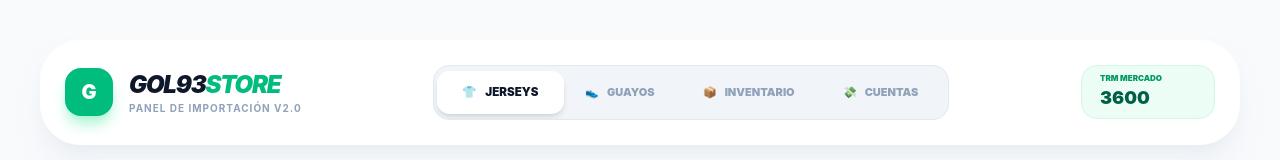
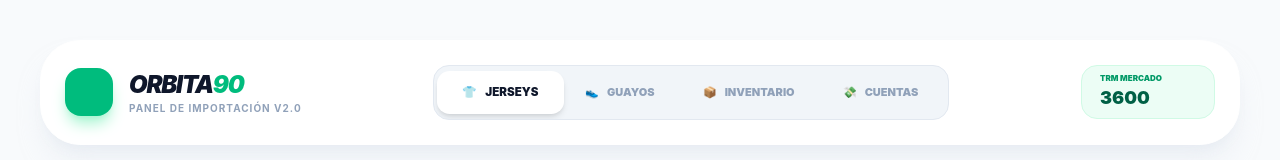
Before and after one commit to JOSSUAR2004/calculadora-negocio-final, a React (Vite) app: page / in a window 1280 px wide. Shown: the top 160 px of the page. Built offline with nearby package versions, Linux system fonts and the light colour scheme.

Commit message:
AJUSTE VISUAL

```diff
--- a/src/App.jsx
+++ b/src/App.jsx
@@ -119,10 +119,10 @@ const App = () => {
         <header className="flex flex-col lg:flex-row justify-between items-center mb-10 gap-6 bg-white p-6 rounded-[2.5rem] shadow-xl shadow-slate-200/50 border border-white">
           <div className="flex items-center gap-4">
             <div className="w-12 h-12 bg-emerald-500 rounded-2xl flex items-center justify-center shadow-lg shadow-emerald-200">
-              <span className="text-white font-black text-xl">G</span>
+              <span className="text-white font-black text-xl"></span>
             </div>
             <div>
-              <h1 className="text-2xl font-black italic uppercase tracking-tighter">Gol93<span className="text-emerald-500">Store</span></h1>
+              <h1 className="text-2xl font-black italic uppercase tracking-tighter">ORBITA<span className="text-emerald-500">90</span></h1>
               <p className="text-[10px] font-bold text-slate-400 uppercase tracking-widest">Panel de Importación v2.0</p>
             </div>
           </div>
```
